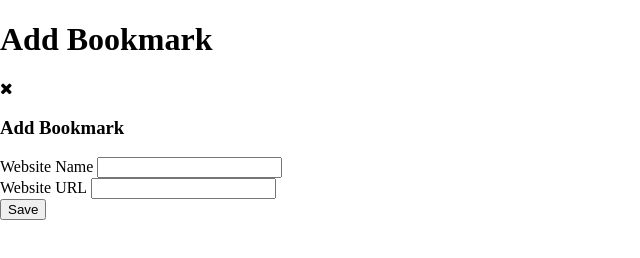
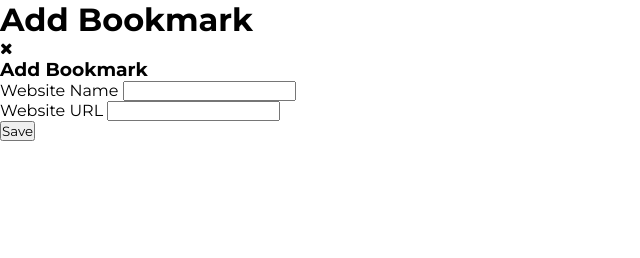
Before and after one commit to tomek-m-coder/Bookmark, a plain HTML site: page index.html in a window 1280 px wide. Shown: the whole page, without its empty margins (0-640 px from the left). Drawn offline with Linux system fonts and the light colour scheme.

Commit message:
Add files via upload

```diff
--- a/style.css
+++ b/style.css
@@ -1,4 +1,17 @@
+@import url('https://fonts.googleapis.com/css2?family=Montserrat:wght@100;300;400;700&display=swap');
 
+/* CSS Variables */
+:root {
+  --primary-color: #acf5c5;
+  --border-radius: 5px;
+}
+
+* {
+  margin: 0;
+  padding: 0;
+  box-sizing: border-box;
+  font-family: 'Montserrat', Arial, Helvetica, sans-serif;
+}
 html {
   box-sizing: border-box;
 }
```
